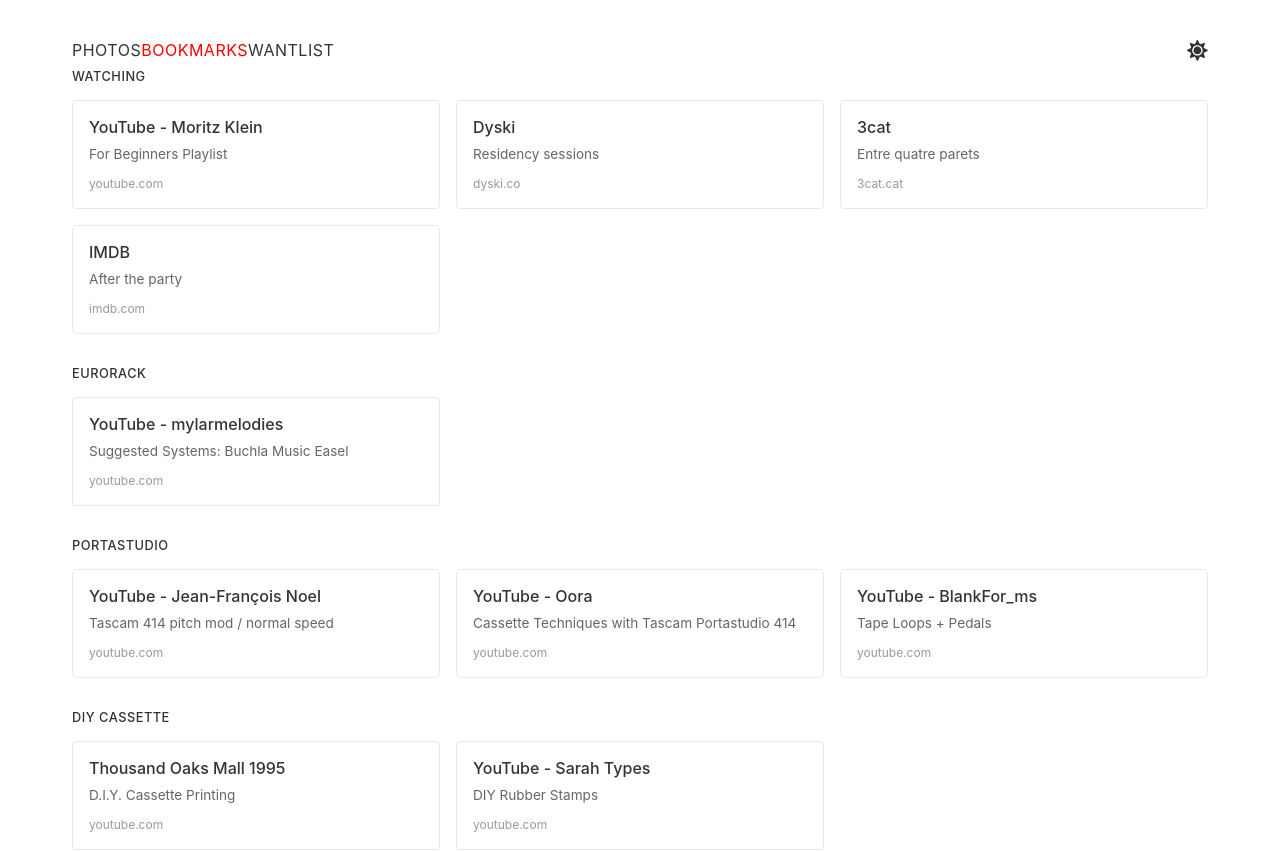
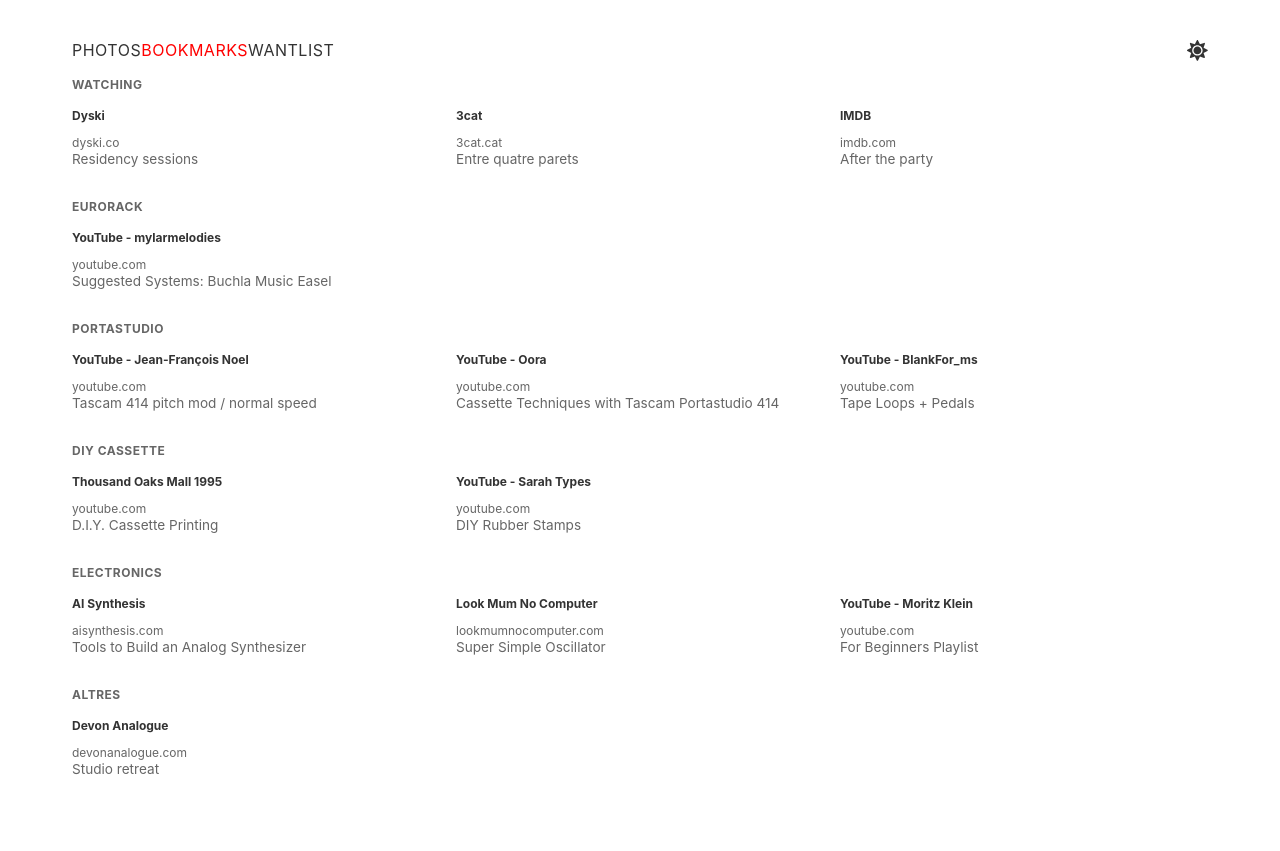
Before and after one commit to molleira/Shelf, a React (Vite) app: page / in a window 1280 px wide. Shown: the top 851 px of the page. Built offline with nearby package versions, Linux system fonts and the light colour scheme; no server answers.

Commit message:
chore: cleanup bookmarks

```diff
--- a/public/bookmarks.md
+++ b/public/bookmarks.md
@@ -1,6 +1,5 @@
 # Watching
 
-- [YouTube - Moritz Klein](https://www.youtube.com/playlist?list=PLHeL0JWdJLvRv-r0TTjWxegtBha0ajdYh) - For Beginners Playlist
 - [Dyski](https://dyski.co/) - Residency sessions
 - [3cat](https://www.3cat.cat/3cat/entre-quatre-parets/) - Entre quatre parets
 - [IMDB](https://www.imdb.com/es/title/tt23845296/) - After the party
@@ -24,6 +23,7 @@
 
 - [AI Synthesis](https://aisynthesis.com/diy-electronics-tools-you-need/) - Tools to Build an Analog Synthesizer
 - [Look Mum No Computer](https://www.lookmumnocomputer.com/projects/#/simplest-oscillator) - Super Simple Oscillator
+- [YouTube - Moritz Klein](https://www.youtube.com/playlist?list=PLHeL0JWdJLvRv-r0TTjWxegtBha0ajdYh) - For Beginners Playlist
 
 # Altres
 
--- a/src/app/app.css
+++ b/src/app/app.css
@@ -64,7 +64,7 @@
   justify-content: space-between;
   align-items: center;
   /* de moment no deixo marge */
-  /* margin-bottom: 2rem; */
+  margin-bottom: 0.5rem;
 }
 
 /* nav */
--- a/src/bookmark/bookmark.css
+++ b/src/bookmark/bookmark.css
@@ -1,87 +1,13 @@
-.bookmarks-container {
-  max-width: 100%;
-  margin: 0 auto;
-}
-
-.loading,
-.error,
-.empty {
-  text-align: center;
-  color: #666;
-  font-size: 0.9rem;
-  padding: 2rem;
-}
-
-.app.dark-mode .loading,
-.app.dark-mode .error,
-.app.dark-mode .empty,
-body.dark-mode .loading,
-body.dark-mode .error,
-body.dark-mode .empty {
-  color: #a0a0a0;
-}
-
-.error {
-  color: #d73a49;
-}
-
-.app.dark-mode .error,
-body.dark-mode .error {
-  color: #f85149;
-}
-
-.error-hint,
-.empty-hint,
-.debug-info {
-  font-size: 0.8rem;
-  margin-top: 0.5rem;
-  opacity: 0.7;
-}
-
-.debug-info {
-  color: #0366d6;
-  margin: 1rem 0;
-}
-
-.app.dark-mode .debug-info,
-body.dark-mode .debug-info {
-  color: #58a6ff;
-}
-
-.format-example {
-  text-align: left;
-  background: #f6f8fa;
-  padding: 0.5rem;
-  border-radius: 4px;
-  margin: 0.5rem auto;
-  display: inline-block;
-  font-family: monospace;
-  font-size: 0.8rem;
-  line-height: 1.4;
-}
-
-.app.dark-mode .format-example,
-body.dark-mode .format-example {
-  background: #2a2a2a;
-}
-
 .bookmark-category {
   margin-bottom: 2rem;
 }
 
 .category-title {
-  font-size: 1.1rem;
-  font-weight: 500;
   margin-bottom: 1rem;
-  color: #333;
+  color: var(--text-secondary);
   text-transform: uppercase;
   letter-spacing: 0.5px;
-  font-size: 0.8rem;
-}
-
-.app.dark-mode .category-title,
-body.dark-mode .category-title {
-  color: #e0e0e0;
+  font-size: 0.75rem;
 }
 
 .bookmarks-grid {
@@ -91,65 +17,34 @@
 }
 
 .bookmark-item {
-  display: block;
-  padding: 1rem;
-  border: 1px solid #eaeaea;
+  /* padding: 1rem; */
   border-radius: 4px;
   text-decoration: none;
-  color: inherit;
   transition: all 0.2s ease;
-  background: #fff;
-}
-
-.app.dark-mode .bookmark-item,
-body.dark-mode .bookmark-item {
-  border-color: #333;
-  background: #1e1e1e;
+  /* background: #fff; */
 }
 
 .bookmark-item:hover {
-  border-color: #ccc;
-  transform: translateY(-1px);
-}
-
-.app.dark-mode .bookmark-item:hover,
-body.dark-mode .bookmark-item:hover {
-  border-color: #555;
+  /* transform: translateY(-1px); */
+  background: var(--bg-secondary);
 }
 
 .bookmark-title {
-  font-size: 1rem;
-  font-weight: 500;
+  font-size: 0.75rem;
   margin-bottom: 0.5rem;
-  color: #333;
-}
-
-.app.dark-mode .bookmark-title,
-body.dark-mode .bookmark-title {
-  color: #e0e0e0;
+  color: var(--text-primary);
 }
 
 .bookmark-description {
   font-size: 0.85rem;
-  color: #666;
-  margin-bottom: 0.5rem;
-  line-height: 1.4;
-}
-
-.app.dark-mode .bookmark-description,
-body.dark-mode .bookmark-description {
-  color: #a0a0a0;
+  color: var(--text-secondary);
+  /* line-height: 1.4; */
 }
 
 .bookmark-url {
   font-size: 0.75rem;
-  color: #999;
-  text-transform: lowercase;
-}
-
-.app.dark-mode .bookmark-url,
-body.dark-mode .bookmark-url {
-  color: #777;
+  color: var(--text-secondary);
+  /* text-transform: lowercase; */
 }
 
 @media (max-width: 768px) {
--- a/src/bookmark/bookmark.tsx
+++ b/src/bookmark/bookmark.tsx
@@ -4,139 +4,54 @@
 
 export const Bookmarks = () => {
   const [bookmarks, setBookmarks] = useState<Bookmark[]>([]);
-  const [loading, setLoading] = useState(true);
-  const [error, setError] = useState<string | null>(null);
-  const [debugInfo, setDebugInfo] = useState<string | null>(null);
 
   useEffect(() => {
-    const fetchBookmarksFromMarkdown = async () => {
-      try {
-        const response = await fetch("/bookmarks.md");
-
-        if (!response.ok) {
-          throw new Error(
-            `Failed to fetch bookmarks.md: ${response.status} ${response.statusText}`
+    fetch("/bookmarks.md").then((response) =>
+      response
+        .text()
+        .then((markdown) => setBookmarks(parseMarkdownBookmarks(markdown)))
     );
-        }
-
-        const markdownText = await response.text();
-
-        if (!markdownText.trim()) {
-          setDebugInfo("Markdown file is empty");
-          setBookmarks([]);
-          return;
-        }
-
-        const parsedBookmarks = parseMarkdownBookmarks(markdownText);
-
-        setBookmarks(parsedBookmarks);
-
-        if (parsedBookmarks.length === 0) {
-          setDebugInfo("No bookmarks were parsed from the markdown file");
-        }
-      } catch (err) {
-        setError(
-          `Failed to load bookmarks: ${
-            err instanceof Error ? err.message : String(err)
-          }`
-        );
-      } finally {
-        setLoading(false);
-      }
-    };
-
-    fetchBookmarksFromMarkdown();
   }, []);
 
   const parseMarkdownBookmarks = (markdown: string): Bookmark[] => {
-    const lines = markdown.split("\n").filter((line) => line.trim());
-
     const bookmarks: Bookmark[] = [];
     let currentCategory = "Other";
 
-    for (const line of lines) {
-      const trimmedLine = line.trim();
-
-      // Check if it's a category header (starts with #)
-      if (trimmedLine.startsWith("#")) {
-        currentCategory = trimmedLine.replace(/^#+\s*/, "");
-        continue;
-      }
-
-      // Check if it's a bookmark item (starts with -)
-      if (trimmedLine.startsWith("-")) {
-        // Simplified regex for better debugging
-        const linkRegex = /\[([^\]]+)\]\(([^)]+)\)(?:\s*-\s*(.+))?/;
-        const linkMatch = trimmedLine.match(linkRegex);
-
-        if (linkMatch) {
-          const [, title, url, description] = linkMatch;
-
+    markdown
+      .split("\n")
+      .map((line) => line.trim())
+      .forEach((line) => {
+        if (line.startsWith("#")) {
+          currentCategory = line.replace(/^#+\s*/, "");
+        } else if (line.startsWith("- [")) {
+          const match = line.match(/\[([^\]]+)\]\(([^)]+)\)(?:\s*-\s*(.+))?/);
+          if (match) {
+            const [, title, url, description] = match;
             bookmarks.push({
               title: title.trim(),
               url: url.trim(),
               description: description?.trim() || "",
               category: currentCategory,
             });
-        } else {
-          console.log("Failed to match line as bookmark:", trimmedLine);
           }
         }
-    }
+      });
 
     return bookmarks;
   };
 
-  const groupedBookmarks = bookmarks.reduce((acc, bookmark) => {
+  const groupBookmarksByCategory = (bookmarks: Bookmark[]) => {
+    return bookmarks.reduce((acc, bookmark) => {
       const category = bookmark.category || "Other";
-    if (!acc[category]) {
-      acc[category] = [];
-    }
+      acc[category] ??= [];
       acc[category].push(bookmark);
       return acc;
     }, {} as Record<string, Bookmark[]>);
-
-  if (loading) {
-    return (
-      <div className="bookmarks-container">
-        <div className="loading">Loading bookmarks...</div>
-      </div>
-    );
-  }
-
-  if (error) {
-    return (
-      <div className="bookmarks-container">
-        <div className="error">
-          <p>{error}</p>
-          <p className="error-hint">
-            Make sure bookmarks.md exists in the public folder
-          </p>
-        </div>
-      </div>
-    );
-  }
-
-  if (bookmarks.length === 0) {
-    return (
-      <div className="bookmarks-container">
-        <div className="empty">
-          <p>No bookmarks found</p>
-          {debugInfo && <p className="debug-info">{debugInfo}</p>}
-          <p className="empty-hint">
-            Make sure your bookmarks.md file is formatted correctly:
-          </p>
-          <pre className="format-example">
-            # Category Name
-            <br />- [Website Name](https://example.com) - Description
-          </pre>
-        </div>
-      </div>
-    );
-  }
+  };
+  const groupedBookmarks = groupBookmarksByCategory(bookmarks);
 
   return (
-    <div className="bookmarks-container">
+    <div>
       {Object.entries(groupedBookmarks).map(([category, categoryBookmarks]) => (
         <div key={category} className="bookmark-category">
           <h3 className="category-title">{category}</h3>
@@ -149,13 +64,16 @@
                 rel="noopener noreferrer"
                 className="bookmark-item"
               >
-                <h4 className="bookmark-title">{bookmark.title}</h4>
+                <div>
+                  {" "}
+                  <h4 className="bookmark-title">{bookmark.title}</h4>{" "}
+                  <span className="bookmark-url">
+                    {new URL(bookmark.url).hostname.replace(/^www\./, "")}
+                  </span>
+                </div>
                 {bookmark.description && (
                   <p className="bookmark-description">{bookmark.description}</p>
                 )}
-                <span className="bookmark-url">
-                  {new URL(bookmark.url).hostname.replace("www.", "")}
-                </span>
               </a>
             ))}
           </div>
```
Lines whose indentation alone changed are shown as unchanged.
